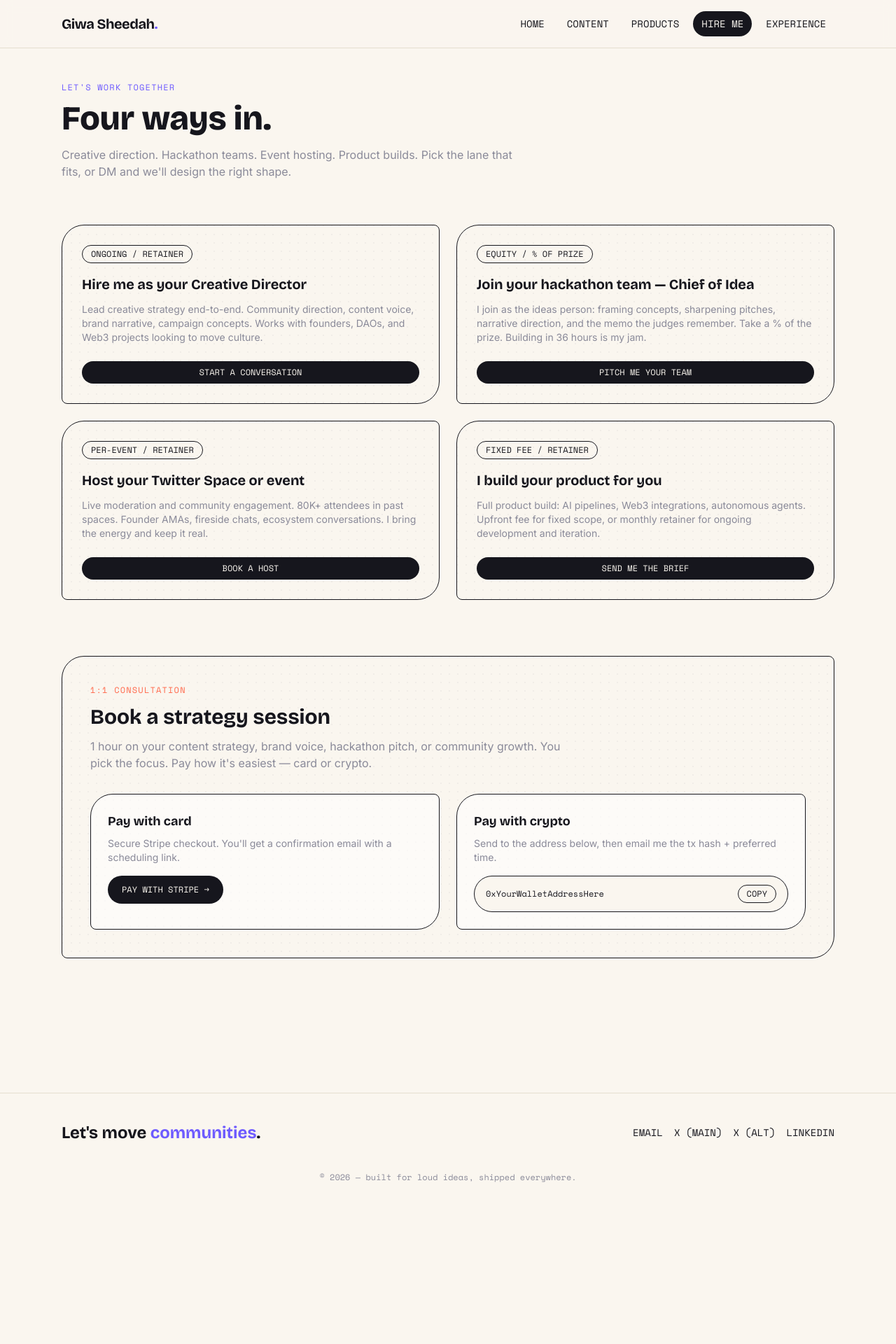
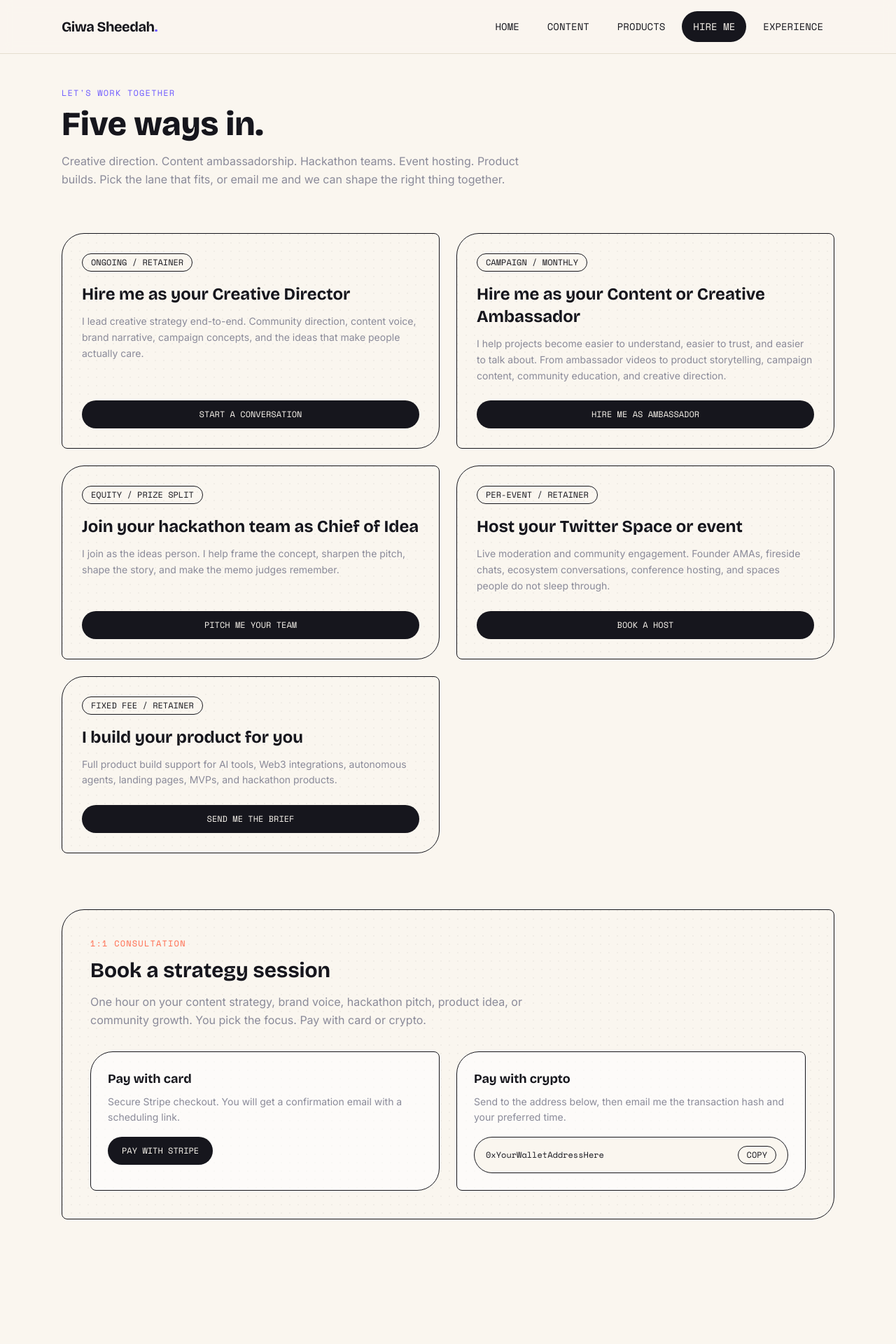
Before and after one commit to Thee-Web3-Qing/My-Portfolio, a React (Vite) app: page /hire in a window 1280 px wide. Shown: the top 1920 px of the page at 70% size. Before the commit the page ends 1714 px from the top, so only its background shows below. Built offline with nearby package versions, Linux system fonts and the light colour scheme.

Commit message:
update contract details and imorove responsiveness

```diff
--- a/src/components/Footer.jsx
+++ b/src/components/Footer.jsx
@@ -1,19 +1,41 @@
 export default function Footer() {
   return (
-    <footer className="border-t border-line mt-24">
-      <div className="max-w-6xl mx-auto px-6 py-10 flex flex-col sm:flex-row justify-between items-start sm:items-center gap-4">
-        <p className="font-display text-2xl font-bold">
+    <footer className="border-t border-line mt-16 sm:mt-24">
+      <div className="max-w-6xl mx-auto px-5 sm:px-6 py-10 flex flex-col sm:flex-row justify-between items-start sm:items-center gap-6">
+        <p className="font-display text-2xl sm:text-3xl font-bold leading-tight">
           Let's move <span className="text-electric">communities</span>.
         </p>
-        <div className="flex gap-4 font-mono text-sm uppercase">
-          <a href="mailto:qinglidah@gmail.com" className="hover:text-electric transition-colors">Email</a>
-          <a href="https://x.com/QingTheCreator_" target="_blank" rel="noreferrer" className="hover:text-electric transition-colors">X (Main)</a>
-          <a href="https://x.com/MsQingg" target="_blank" rel="noreferrer" className="hover:text-electric transition-colors">X (Alt)</a>
-          <a href="https://www.linkedin.com/in/giwa-sheedah-164621279" target="_blank" rel="noreferrer" className="hover:text-electric transition-colors">LinkedIn</a>
+
+        <div className="flex flex-wrap gap-4 font-mono text-sm uppercase">
+          <a
+            href="mailto:bigqinggg@gmail.com"
+            className="hover:text-electric transition-colors"
+          >
+            Email
+          </a>
+
+          <a
+            href="https://x.com/qingthecreator_?s=11"
+            target="_blank"
+            rel="noreferrer"
+            className="hover:text-electric transition-colors"
+          >
+            X
+          </a>
+
+          <a
+            href="https://www.linkedin.com/in/giwa-sheedah-164621279"
+            target="_blank"
+            rel="noreferrer"
+            className="hover:text-electric transition-colors"
+          >
+            LinkedIn
+          </a>
         </div>
       </div>
-      <p className="text-center font-mono text-xs text-mid pb-6">
-        © {new Date().getFullYear()} — built for loud ideas, shipped everywhere.
+
+      <p className="text-center font-mono text-xs text-mid pb-6 px-5">
+        © {new Date().getFullYear()} built for loud ideas, shipped everywhere.
       </p>
     </footer>
   )
--- a/src/components/Nav.jsx
+++ b/src/components/Nav.jsx
@@ -11,24 +11,29 @@ const links = [
 export default function Nav() {
   return (
     <header className="sticky top-0 z-50 bg-paper/90 backdrop-blur border-b border-line">
-      <div className="max-w-6xl mx-auto px-6 py-4 flex items-center justify-between">
-        <NavLink to="/" className="font-display text-xl font-bold tracking-tight">
-          Giwa Sheedah<span className="text-electric">.</span>
+      <div className="max-w-6xl mx-auto px-5 sm:px-6 py-4 flex flex-col sm:flex-row sm:items-center sm:justify-between gap-4">
+        <NavLink
+          to="/"
+          className="font-display text-2xl sm:text-xl font-bold tracking-tight leading-tight"
+        >
+          Giwa <br className="sm:hidden" />
+          Sheedah<span className="text-electric">.</span>
         </NavLink>
-        <nav className="flex gap-1 sm:gap-2 font-mono text-xs sm:text-sm uppercase">
-          {links.map((l) => (
+
+        <nav className="w-full sm:w-auto flex gap-2 font-mono text-xs sm:text-sm uppercase overflow-x-auto pb-1 sm:pb-0">
+          {links.map((link) => (
             <NavLink
-              key={l.to}
-              to={l.to}
+              key={link.to}
+              to={link.to}
               className={({ isActive }) =>
-                `px-3 py-2 rounded-full transition-colors ${
+                `shrink-0 px-4 py-3 rounded-full transition-colors ${
                   isActive
                     ? 'bg-ink text-paper'
                     : 'hover:bg-line text-ink'
                 }`
               }
             >
-              {l.label}
+              {link.label}
             </NavLink>
           ))}
         </nav>
--- a/src/index.css
+++ b/src/index.css
@@ -61,3 +61,45 @@ a:focus-visible, button:focus-visible {
   background-image: radial-gradient(circle at 1px 1px, rgba(22,22,29,0.04) 1px, transparent 0);
   background-size: 12px 12px;
 }
+@keyframes fadeUp {
+  from {
+    opacity: 0;
+    transform: translateY(18px);
+  }
+
+  to {
+    opacity: 1;
+    transform: translateY(0);
+  }
+}
+
+@keyframes softFloat {
+  0%, 100% {
+    transform: translateY(0);
+  }
+
+  50% {
+    transform: translateY(-8px);
+  }
+}
+
+.animate-fadeUp {
+  animation: fadeUp 0.8s ease both;
+}
+
+.animate-softFloat {
+  animation: softFloat 4s ease-in-out infinite;
+}
+
+@media (max-width: 640px) {
+  main {
+    overflow-x: hidden;
+  }
+
+  h1,
+  h2,
+  h3,
+  p {
+    overflow-wrap: break-word;
+  }
+}
--- a/src/pages/Hire.jsx
+++ b/src/pages/Hire.jsx
@@ -1,6 +1,5 @@
 import { useState } from 'react'
 
-// EDIT: Add your real Stripe Payment Link + crypto wallet
 const STRIPE_PAYMENT_LINK = 'https://buy.stripe.com/your-link-here'
 const CRYPTO_ADDRESS = '0xYourWalletAddressHere'
 
@@ -8,32 +7,40 @@ const offers = [
   {
     title: 'Hire me as your Creative Director',
     desc:
-      'Lead creative strategy end-to-end. Community direction, content voice, brand narrative, campaign concepts. Works with founders, DAOs, and Web3 projects looking to move culture.',
-    cta: 'mailto:qinglidah@gmail.com?subject=Creative Director inquiry',
+      'I lead creative strategy end-to-end. Community direction, content voice, brand narrative, campaign concepts, and the ideas that make people actually care.',
+    cta: 'mailto:bigqinggg@gmail.com?subject=Creative Director inquiry',
     ctaLabel: 'Start a conversation',
     badge: 'Ongoing / Retainer',
   },
   {
-    title: 'Join your hackathon team — Chief of Idea',
+    title: 'Hire me as your Content or Creative Ambassador',
     desc:
-      'I join as the ideas person: framing concepts, sharpening pitches, narrative direction, and the memo the judges remember. Take a % of the prize. Building in 36 hours is my jam.',
-    cta: 'mailto:qinglidah@gmail.com?subject=Hackathon team — Chief of Idea',
+      'I help projects become easier to understand, easier to trust, and easier to talk about. From ambassador videos to product storytelling, campaign content, community education, and creative direction.',
+    cta: 'mailto:bigqinggg@gmail.com?subject=Content or Creative Ambassador inquiry',
+    ctaLabel: 'Hire me as ambassador',
+    badge: 'Campaign / Monthly',
+  },
+  {
+    title: 'Join your hackathon team as Chief of Idea',
+    desc:
+      'I join as the ideas person. I help frame the concept, sharpen the pitch, shape the story, and make the memo judges remember.',
+    cta: 'mailto:bigqinggg@gmail.com?subject=Hackathon team inquiry',
     ctaLabel: 'Pitch me your team',
-    badge: 'Equity / % of prize',
+    badge: 'Equity / Prize split',
   },
   {
     title: 'Host your Twitter Space or event',
     desc:
-      'Live moderation and community engagement. 80K+ attendees in past spaces. Founder AMAs, fireside chats, ecosystem conversations. I bring the energy and keep it real.',
-    cta: 'mailto:qinglidah@gmail.com?subject=Host my Twitter Space or event',
+      'Live moderation and community engagement. Founder AMAs, fireside chats, ecosystem conversations, conference hosting, and spaces people do not sleep through.',
+    cta: 'mailto:bigqinggg@gmail.com?subject=Host my Twitter Space or event',
     ctaLabel: 'Book a host',
     badge: 'Per-event / Retainer',
   },
   {
     title: 'I build your product for you',
     desc:
-      'Full product build: AI pipelines, Web3 integrations, autonomous agents. Upfront fee for fixed scope, or monthly retainer for ongoing development and iteration.',
-    cta: 'mailto:qinglidah@gmail.com?subject=Build for hire',
+      'Full product build support for AI tools, Web3 integrations, autonomous agents, landing pages, MVPs, and hackathon products.',
+    cta: 'mailto:bigqinggg@gmail.com?subject=Build for hire',
     ctaLabel: 'Send me the brief',
     badge: 'Fixed fee / Retainer',
   },
@@ -49,76 +56,99 @@ export default function Hire() {
   }
 
   return (
-    <div className="pt-12 pb-24">
+    <div className="pt-10 sm:pt-12 pb-20 sm:pb-24 animate-fadeUp">
       <p className="font-mono text-xs uppercase tracking-widest text-electric mb-3">
-        Let's work together
-      </p>
-      <h1 className="font-display text-4xl sm:text-5xl font-extrabold mb-4">
-        Four ways in.
-      </h1>
-      <p className="text-mid max-w-2xl mb-16">
-        Creative direction. Hackathon teams. Event hosting. Product builds.
-        Pick the lane that fits, or DM and we'll design the right shape.
+        Let&apos;s work together
       </p>
 
-      {/* HIRE OFFERS */}
-      <div className="grid sm:grid-cols-2 gap-6 mb-20">
-        {offers.map((o) => (
-          <div key={o.title} className="noise-card border border-ink rounded-blob p-7 flex flex-col">
+      <h1 className="font-display text-4xl sm:text-5xl font-extrabold mb-4 leading-tight">
+        Five ways in.
+      </h1>
+
+      <p className="text-mid max-w-2xl mb-12 sm:mb-16 leading-relaxed">
+        Creative direction. Content ambassadorship. Hackathon teams. Event
+        hosting. Product builds. Pick the lane that fits, or email me and we can
+        shape the right thing together.
+      </p>
+
+      <div className="grid sm:grid-cols-2 gap-5 sm:gap-6 mb-16 sm:mb-20">
+        {offers.map((offer, index) => (
+          <div
+            key={offer.title}
+            className="noise-card border border-ink rounded-blob p-6 sm:p-7 flex flex-col hover:-translate-y-1 hover:shadow-[6px_6px_0_0_#16161D] transition-all duration-300"
+            style={{ animationDelay: `${index * 80}ms` }}
+          >
             <span className="font-mono text-xs uppercase px-3 py-1 rounded-full border border-ink self-start mb-4">
-              {o.badge}
+              {offer.badge}
             </span>
-            <h2 className="font-display text-xl font-bold mb-3">{o.title}</h2>
-            <p className="text-sm text-mid mb-6">{o.desc}</p>
+
+            <h2 className="font-display text-xl sm:text-2xl font-bold mb-3 leading-tight">
+              {offer.title}
+            </h2>
+
+            <p className="text-sm text-mid mb-6 leading-relaxed">
+              {offer.desc}
+            </p>
+
             <a
-              href={o.cta}
-              className="mt-auto px-4 py-2 rounded-full bg-ink text-paper font-mono text-xs uppercase text-center hover:bg-electric transition-colors"
+              href={offer.cta}
+              className="mt-auto px-4 py-3 rounded-full bg-ink text-paper font-mono text-xs uppercase text-center hover:bg-electric transition-colors"
             >
-              {o.ctaLabel}
+              {offer.ctaLabel}
             </a>
           </div>
         ))}
       </div>
 
-      {/* CONSULTATION / PAYMENTS */}
-      <div className="border border-ink rounded-blob p-8 sm:p-10 noise-card">
+      <div className="border border-ink rounded-blob p-6 sm:p-10 noise-card">
         <p className="font-mono text-xs uppercase tracking-widest text-coral mb-3">
           1:1 consultation
         </p>
-        <h2 className="font-display text-3xl font-bold mb-3">
+
+        <h2 className="font-display text-3xl font-bold mb-3 leading-tight">
           Book a strategy session
         </h2>
-        <p className="text-mid max-w-2xl mb-8">
-          1 hour on your content strategy, brand voice, hackathon pitch, or
-          community growth. You pick the focus. Pay how it's easiest — card or
-          crypto.
+
+        <p className="text-mid max-w-2xl mb-8 leading-relaxed">
+          One hour on your content strategy, brand voice, hackathon pitch,
+          product idea, or community growth. You pick the focus. Pay with card
+          or crypto.
         </p>
 
-        <div className="grid sm:grid-cols-2 gap-6">
-          <div className="border border-ink rounded-blob p-6 bg-white/60">
-            <h3 className="font-display text-lg font-bold mb-2">Pay with card</h3>
-            <p className="text-sm text-mid mb-4">
-              Secure Stripe checkout. You'll get a confirmation email with a
+        <div className="grid sm:grid-cols-2 gap-5 sm:gap-6">
+          <div className="border border-ink rounded-blob p-5 sm:p-6 bg-white/60">
+            <h3 className="font-display text-lg font-bold mb-2">
+              Pay with card
+            </h3>
+
+            <p className="text-sm text-mid mb-4 leading-relaxed">
+              Secure Stripe checkout. You will get a confirmation email with a
               scheduling link.
             </p>
+
             <a
               href={STRIPE_PAYMENT_LINK}
               target="_blank"
               rel="noreferrer"
               className="inline-block px-5 py-3 rounded-full bg-ink text-paper font-mono text-xs uppercase hover:bg-electric transition-colors"
             >
-              Pay with Stripe →
+              Pay with Stripe
             </a>
           </div>
 
-          <div className="border border-ink rounded-blob p-6 bg-white/60">
-            <h3 className="font-display text-lg font-bold mb-2">Pay with crypto</h3>
-            <p className="text-sm text-mid mb-4">
-              Send to the address below, then email me the tx hash + preferred
-              time.
+          <div className="border border-ink rounded-blob p-5 sm:p-6 bg-white/60">
+            <h3 className="font-display text-lg font-bold mb-2">
+              Pay with crypto
+            </h3>
+
+            <p className="text-sm text-mid mb-4 leading-relaxed">
+              Send to the address below, then email me the transaction hash and
+              your preferred time.
             </p>
+
             <div className="flex items-center gap-2 font-mono text-xs bg-paper border border-ink rounded-full px-4 py-3 overflow-x-auto">
               <span className="truncate">{CRYPTO_ADDRESS}</span>
+
               <button
                 onClick={copyAddress}
                 className="ml-auto px-3 py-1 rounded-full border border-ink uppercase shrink-0 hover:bg-lime transition-colors"
```
Also changed, not shown: src/pages/Home.jsx (+50 -27 lines).
